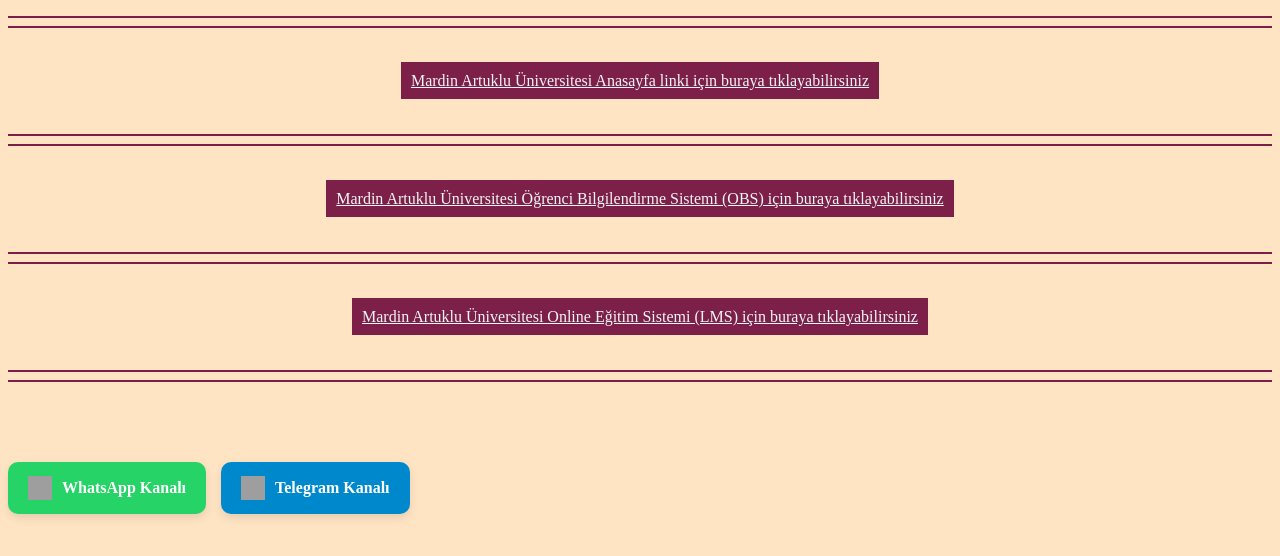
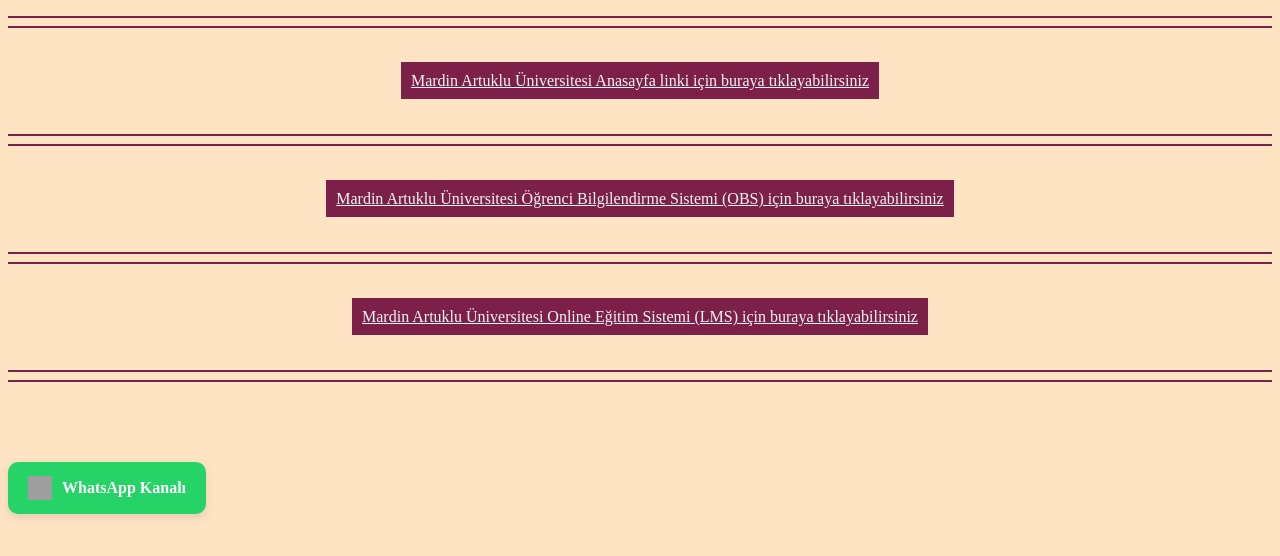
Before and after one commit to ardaayaydin0/mauhizlierisim, a plain HTML site: page index.html in a window 1280 px wide. Shown: the part 216-772 px from the top of the page. Drawn offline with Linux system fonts and the light colour scheme; grey boxes are pictures that could not be loaded.

Commit message:
Remove duplicate HTML structure in index.html

```diff
--- a/index.html
+++ b/index.html
@@ -50,11 +50,8 @@
         </a>
 
         <!-- Telegram Butonu -->
-        <a href="https://t.me/+Dvt0zuWYOutiYjY0" target="_blank" class="btn telegram-btn">
-            <img src="https://upload.wikimedia.org/wikipedia/commons/8/82/Telegram_logo.svg"
-                 alt="Telegram" class="icon">
-            Telegram Kanalı
-        </a>
+
+
 
     </div>
 
```
